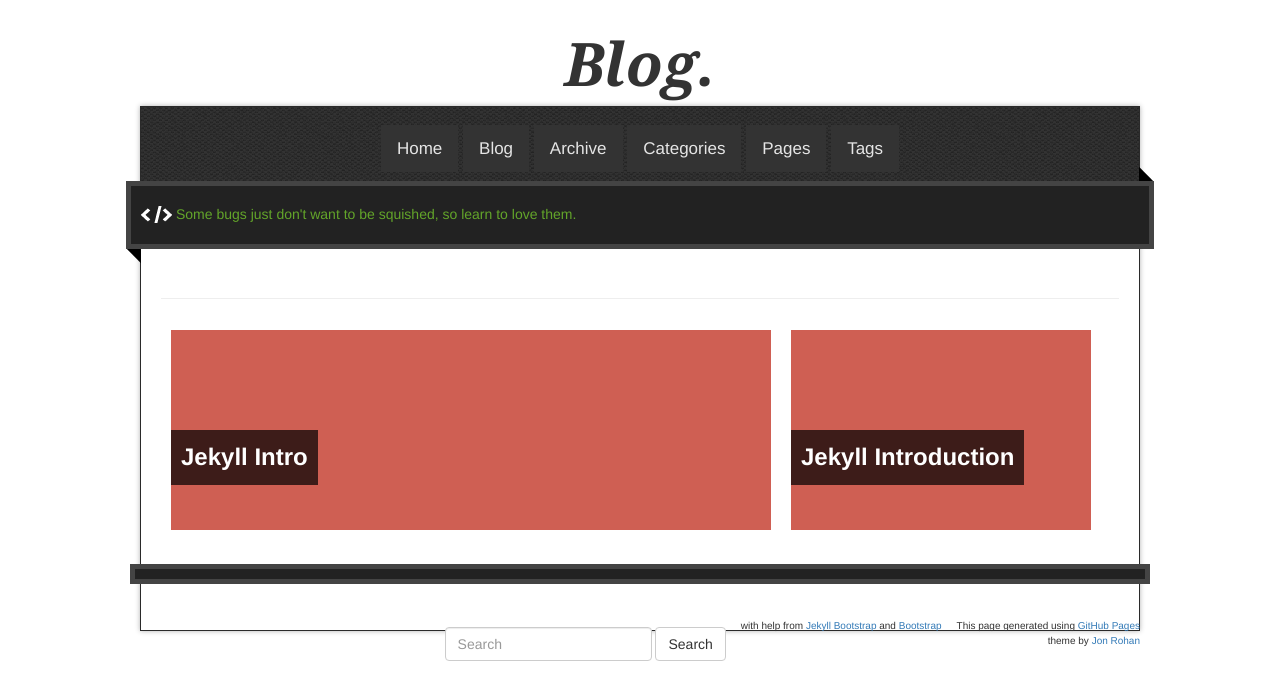
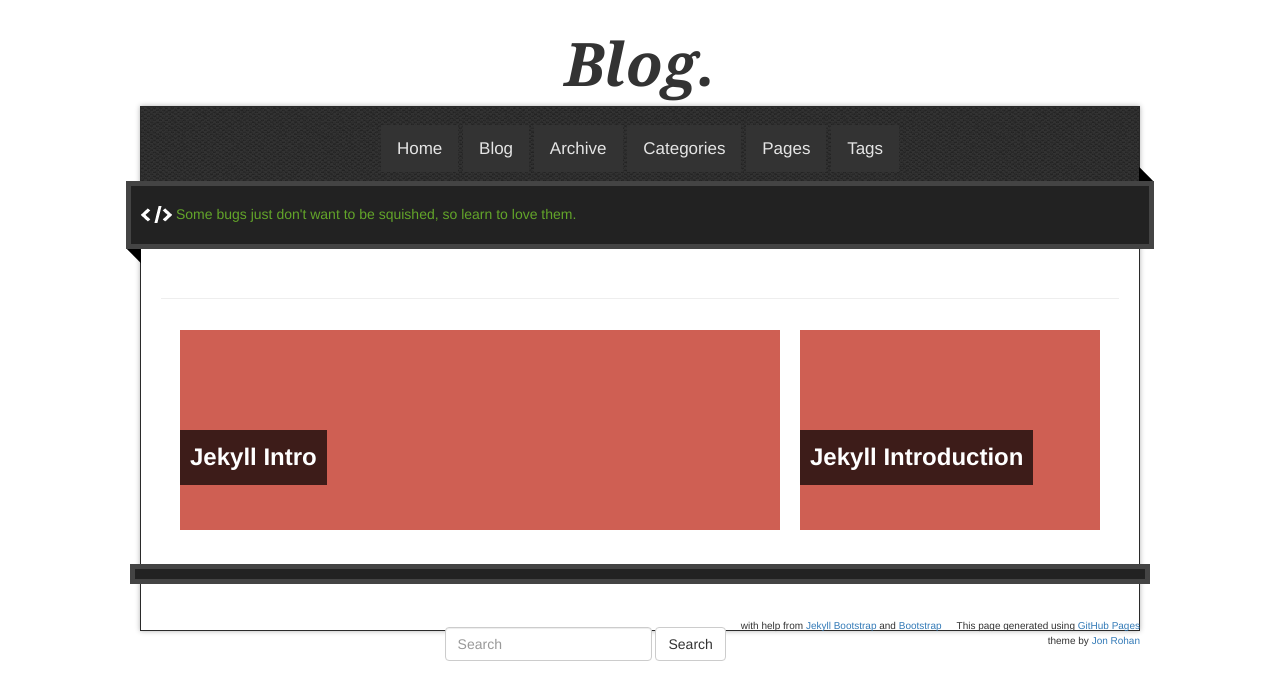
Before and after one commit to rdgain/rdgain.github.io, a Jekyll site: the page built from blog.md, in a window 1280 px wide. Shown: the top 700 px of the page. Built offline with Jekyll 4.4.1, drawn with Linux system fonts in a browser that asks for light colours; nearby versions of some CDN libraries; library files that are not in the unit come from our copies; comment, search, counter and statistics services are not loaded.

Commit message:
centered

```diff
--- a/_includes/themes/bootstrap-3/bloglayout.html
+++ b/_includes/themes/bootstrap-3/bloglayout.html
@@ -72,7 +72,7 @@
         <article class="markdown-body">
           {{ content }}
         </article>
-					<table><tr>
+					<center><table><tr>
 				  {% assign posts_collate = site.posts %}
 			      {% for post in posts_collate %}
 					  {% assign count = posts_collate.size | modulo: 3 %}
@@ -127,7 +127,7 @@
 					  {% endif %}
 
 				  {% endfor %}
-				  </table>
+				  </table></center>
       </div>
     </div>
     <footer>
```
